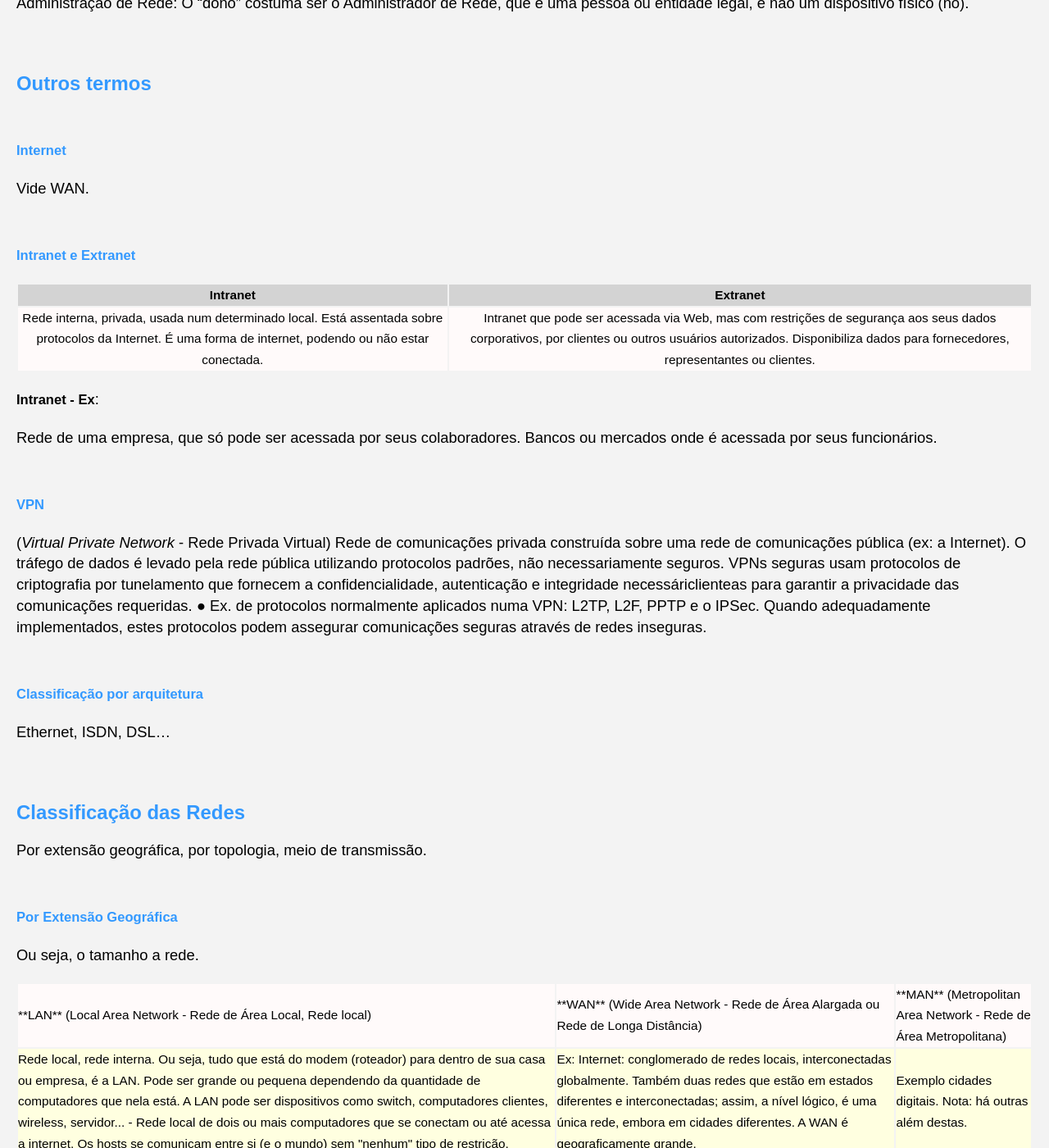
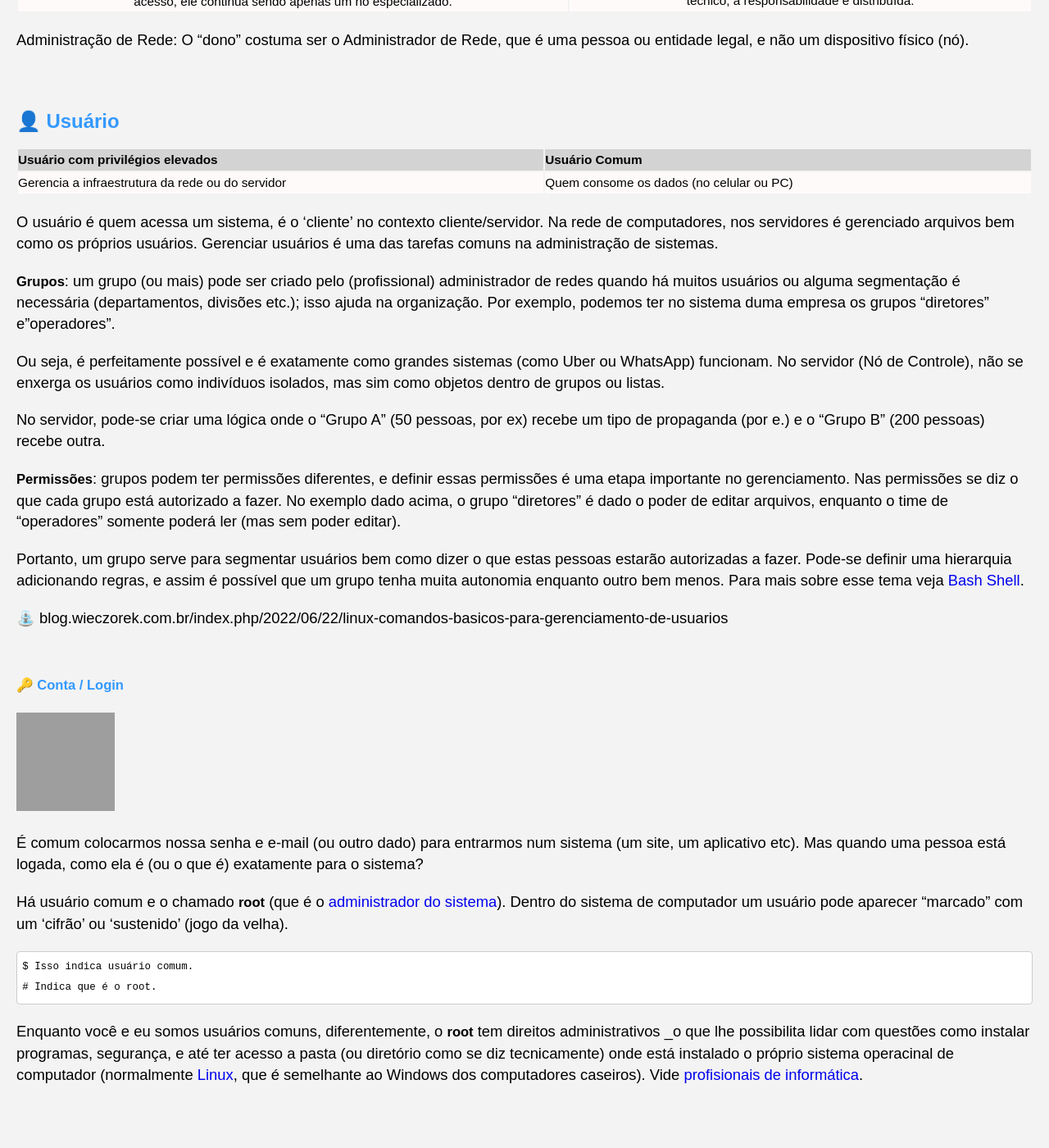
Before and after one commit to Joesynth/joesynth.github.io, a Jekyll site: the page built from _posts/2021-07-28-rede.md, in a window 1280 px wide and 1400 px high, scrolled down 3737 px. Shown: the whole window at 82% size. Built offline with Jekyll 4.4.1, drawn with Linux system fonts in a browser that asks for light colours; some of the changed text lies outside the part shown; grey boxes are pictures that could not be loaded.

Commit message:
Update 2021-07-28-rede.md

```diff
--- a/_posts/2021-07-28-rede.md
+++ b/_posts/2021-07-28-rede.md
@@ -9,6 +9,7 @@
 ###### O que pode ser ligado?
 
 Pode ter ligado...
+
 
 
 
@@ -118,6 +121,44 @@ A ideia de "controle" ou "propriedade" depende da arquitetura utilizada:
 
 
 Administração de Rede: O "dono" costuma ser o Administrador de Rede, que é uma pessoa ou entidade legal, e não um dispositivo físico (nó).
+
+
+## 👤️ Usuário
+
+|Usuário com privilégios elevados|Usuário Comum|
+|:---|:---|
+|Gerencia a infraestrutura da rede ou do servidor|Quem consome os dados (no celular ou PC)|
+
+
+O usuário é quem acessa um sistema, é o 'cliente' no contexto cliente/servidor. Na rede de computadores, nos servidores é gerenciado arquivos bem como os próprios usuários. Gerenciar usuários é uma das tarefas comuns na administração de sistemas.
+
+**Grupos**: um grupo (ou mais) pode ser criado pelo (profissional) administrador de redes quando há muitos usuários ou alguma segmentação é necessária (departamentos, divisões etc.); isso ajuda na organização. Por exemplo, podemos ter no sistema duma empresa os grupos "diretores" e"operadores".
+
+Ou seja, é perfeitamente possível e é exatamente como grandes sistemas (como Uber ou WhatsApp) funcionam. No servidor (Nó de Controle), não se enxerga os usuários como indivíduos isolados, mas sim como objetos dentro de grupos ou listas.
+
+No servidor, pode-se criar uma lógica onde o "Grupo A" (50 pessoas, por ex) recebe um tipo de propaganda (por e.) e o "Grupo B" (200 pessoas) recebe outra.
+
+
+**Permissões**: grupos podem ter permissões diferentes, e definir essas permissões é uma etapa importante no gerenciamento. Nas permissões se diz o que cada grupo está autorizado a fazer. No exemplo dado acima, o grupo "diretores" é dado o poder de editar arquivos, enquanto o time de "operadores" somente poderá ler (mas sem poder editar).
+
+Portanto, um grupo serve para segmentar usuários bem como dizer o que estas pessoas estarão autorizadas a fazer. Pode-se definir uma hierarquia adicionando regras, e assim é possível que um grupo tenha muita autonomia enquanto outro bem menos. Para mais sobre esse tema veja <a href="https://joesynth.wordpress.com/2020/05/11/bash-shell/">Bash Shell</a>.
+
+⛲ blog.wieczorek.com.br/index.php/2022/06/22/linux-comandos-basicos-para-gerenciamento-de-usuarios
+
+###### 🔑️ Conta / Login
+
+<img class="alignleft" src="https://as1.ftcdn.net/v2/jpg/01/13/24/86/500_F_113248666_aGkURbue1980QWRVcyI3BhIAIoN7YFly.jpg" width="120" height="120" />
+
+É comum colocarmos nossa senha e e-mail (ou outro dado) para entrarmos num sistema (um site, um aplicativo etc). Mas quando uma pessoa está logada, como ela é (ou o que é) exatamente para o sistema?
+
+Há usuário comum e o chamado **root** (que é o <a href="https://joesynth.wordpress.com/2021/05/26/profissionais-de-informatica/">administrador do sistema</a>). Dentro do sistema de computador um usuário pode aparecer "marcado" com um 'cifrão' ou 'sustenido' (jogo da velha).
+<pre><code><span class="hljs-variable">$ </span><span class="hljs-title class_">Isso</span> indica usuário comum.
+<span class="hljs-comment"># Indica que é o root.</span>
+</code></pre>
+Enquanto você e eu somos usuários comuns, diferentemente, o **root** tem direitos administrativos _o que lhe possibilita lidar com questões como instalar programas, segurança, e até ter acesso a pasta (ou diretório como se diz tecnicamente) onde está instalado o próprio sistema operacinal de computador (normalmente <a href="https://joesynth.wordpress.com/2021/12/12/linux/">Linux</a>, que é semelhante ao Windows dos computadores caseiros). Vide <a href="https://joesynth.wordpress.com/2021/05/26/profissionais-de-informatica/">profisionais de informática</a>.
+
+
+
 
 
 ## Outros termos
```
Also changed, not shown: other parts of _posts/2021-07-28-rede.md (+2 -0 lines).
